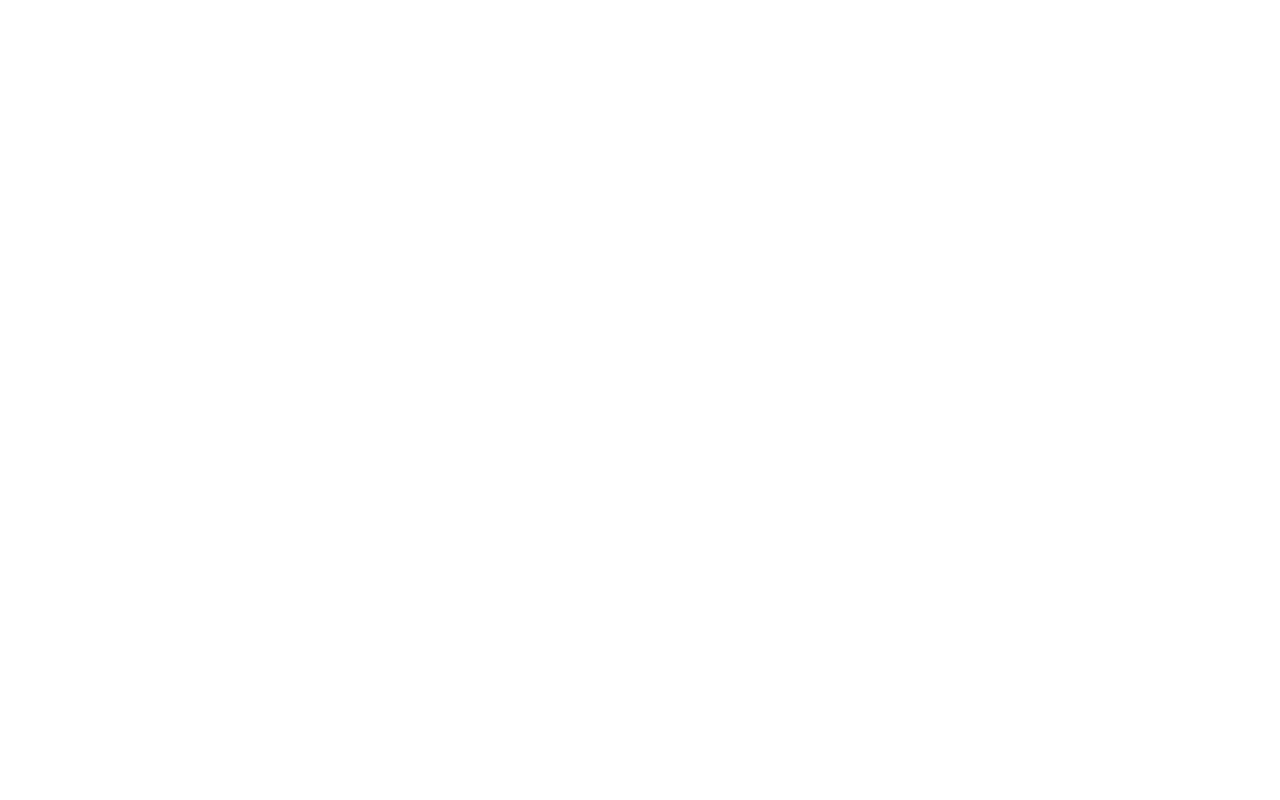
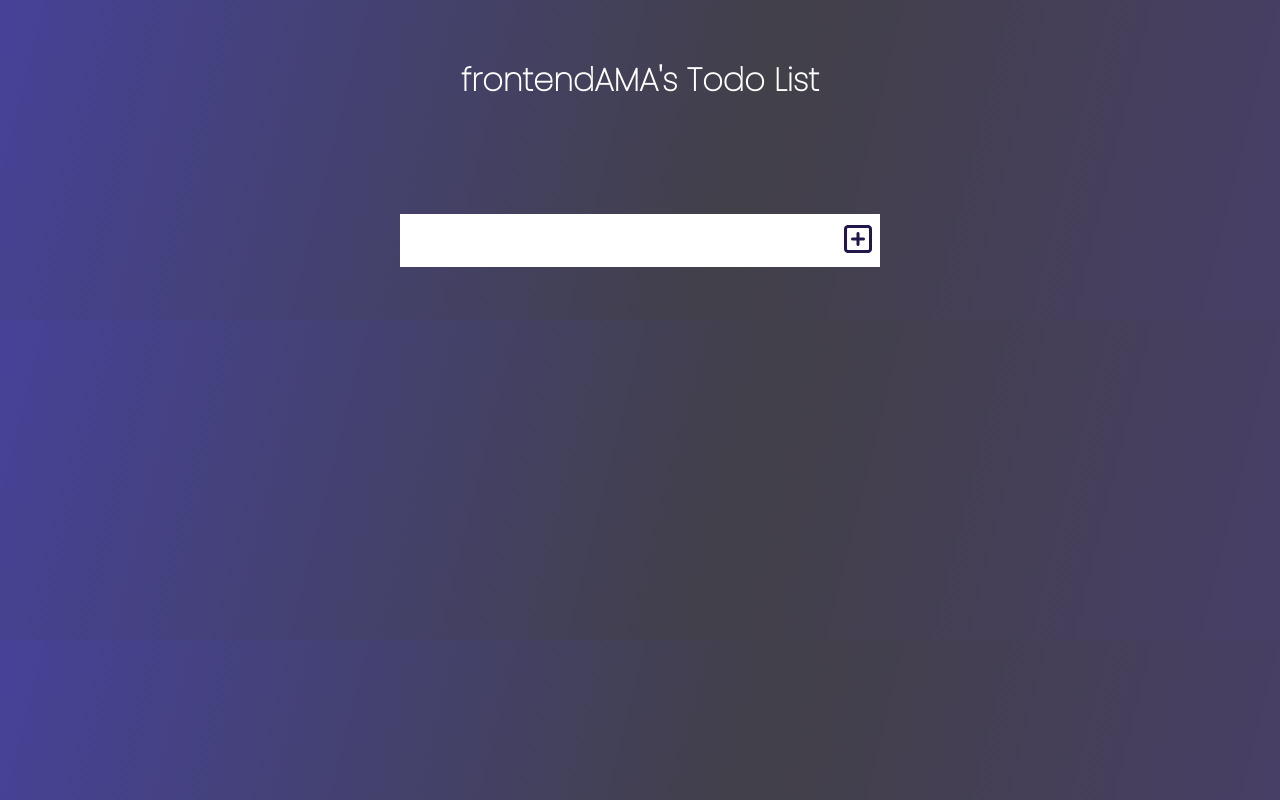
Before and after one commit to almiracma/Vanilla-JS-Todo-List, a plain HTML site: page index.html in a window 1280 px wide. Drawn offline with Linux system fonts and the light colour scheme.

Commit message:
added body and styling

```diff
--- a/css/style.css
+++ b/css/style.css
@@ -0,0 +1,46 @@
+* {
+  margin: 0;
+  padding: 0;
+  box-sizing: border-box;
+}
+
+body {
+  background: rgb(2, 0, 36);
+  background: linear-gradient(
+    104deg,
+    rgb(70, 66, 152) 0%,
+    rgb(66, 64, 72) 58%,
+    rgb(72, 63, 104) 100%
+  );
+
+  color: white;
+  font-family: "Poppins", "sans-serif";
+}
+
+header,
+form {
+  min-height: 20vh;
+  display: flex;
+  justify-content: center;
+  align-items: center;
+}
+
+form input,
+form button {
+  padding: 0.5rem;
+  font-size: 2rem;
+  border: none;
+  background: white;
+}
+
+form button {
+  color: rgb(35, 22, 75);
+  background: white;
+  cursor: pointer;
+  transition: all 0.3s ease;
+}
+
+form button:hover {
+  background: rgb(35, 22, 75);
+  color: white;
+}
--- a/index.html
+++ b/index.html
@@ -1,18 +1,40 @@
 <!DOCTYPE html>
 <html>
-    <head>
-        <meta charset="utf-8">
-        <title>
+  <head>
+    <meta charset="UTF-8" />
+    <title>Todo List in Vanilla JS</title>
+    <meta name="viewport" content="width=device-width, initial-scale=1.0" />
+    <meta http-equiv="X-UA-Compatible" content="IE=edge" />
+    <link rel="preconnect" href="https://fonts.googleapis.com" />
+    <link rel="preconnect" href="https://fonts.gstatic.com" crossorigin />
+    <link
+      rel="stylesheet"
+      href="https://cdnjs.cloudflare.com/ajax/libs/font-awesome/6.0.0-beta3/css/all.min.css"
+      integrity="sha512-Fo3rlrZj/k7ujTnHg4CGR2D7kSs0v4LLanw2qksYuRlEzO+tcaEPQogQ0KaoGN26/zrn20ImR1DfuLWnOo7aBA=="
+      crossorigin="anonymous"
+      referrerpolicy="no-referrer"
+    />
+    <link
+      href="https://fonts.googleapis.com/css2?family=Poppins:wght@100&display=swap"
+      rel="stylesheet"
+    />
+    <link rel="stylesheet" href="css/style.css" />
+    <link src="./app.js" />
+  </head>
+  <body>
+    <header>
+      <h1>frontendAMA's Todo List</h1>
+    </header>
+    <form>
+      <input type="text" class="todo-input" />
+      <button class="todo-button" type="submit">
+        <i class="far fa-plus-square"></i>
+      </button>
+    </form>
 
-        </title>
-        <meta name="viewport" content="width=device-width, initial-scale=1.0">
-        <meta http-equiv="X-UA-Compatible" content="IE=edge">
-        <link rel="stylesheet" href="css/style.css">
-    </head>
-    <body>
-
-    </body>
-    <footer>
-
-    </footer>
+    <div class="todo-container">
+      <ul class="todo-list"></ul>
+    </div>
+  </body>
+  <footer></footer>
 </html>
```
Also changed, not shown: app.js (added).
